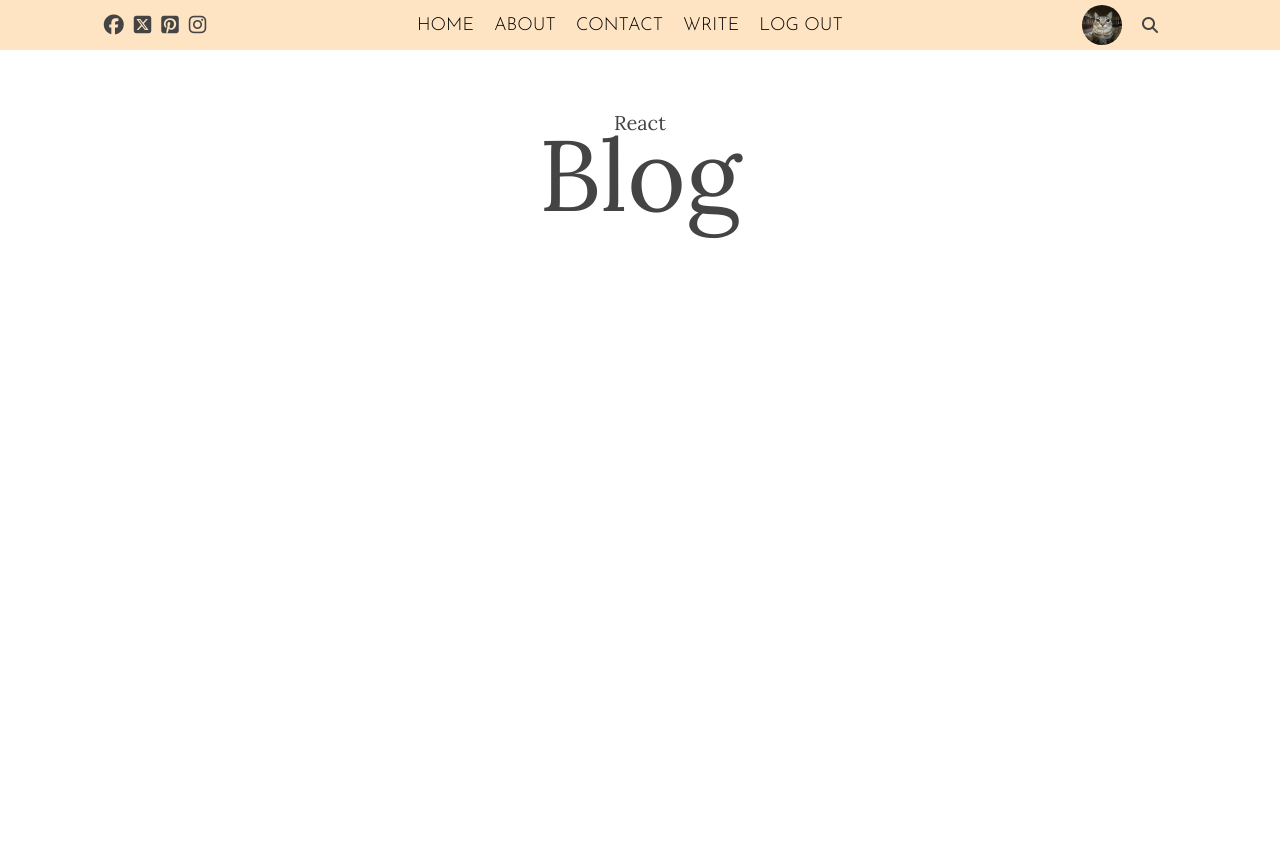
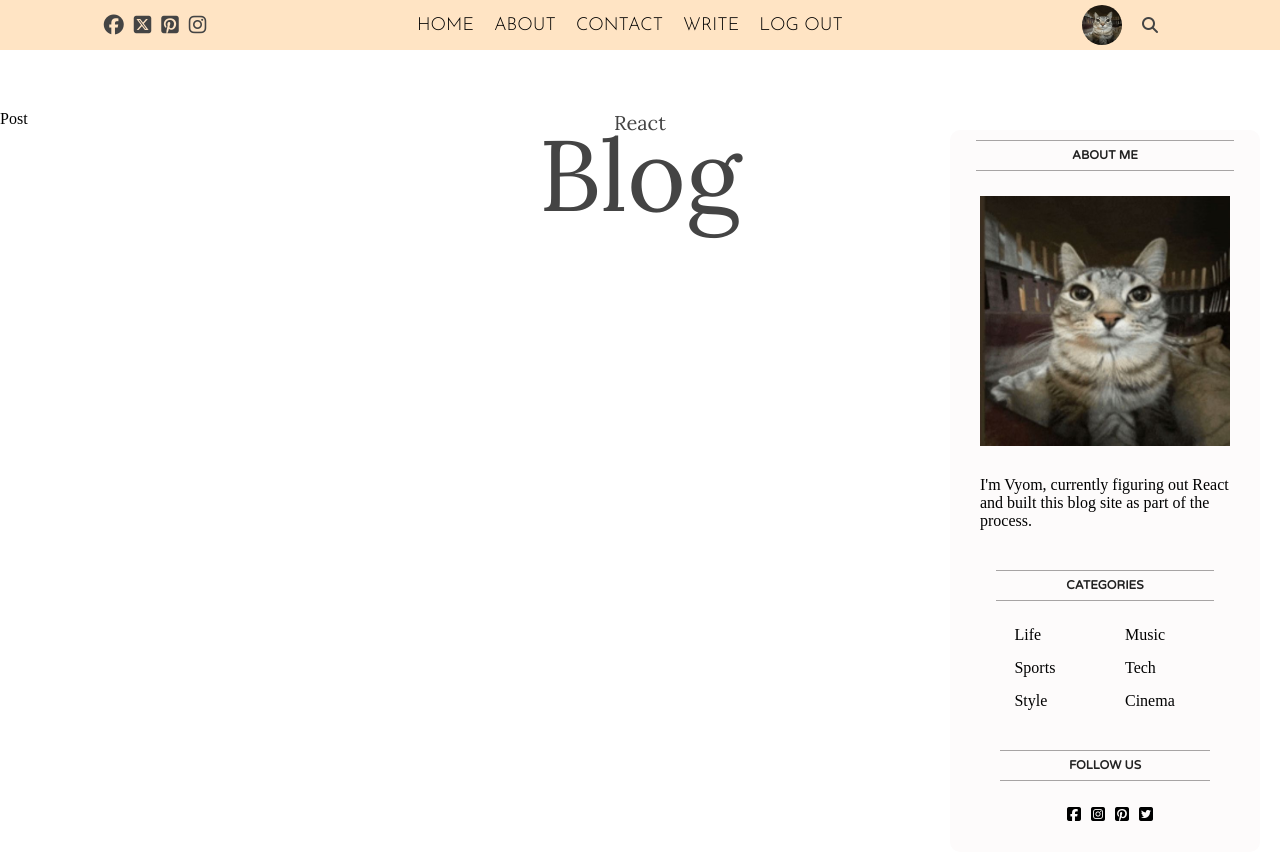
Before and after one commit to vyom10445/blog-website, a React (Vite) app: page / in a window 1280 px wide. Shown: the top 860 px of the page. Before the commit the page ends 800 px from the top, so only its background shows below. Built offline with nearby package versions, Linux system fonts and the light colour scheme.

Commit message:
add sidebar

```diff
--- /dev/null
+++ b/src/components/post/Post.jsx
@@ -0,0 +1,5 @@
+import "./post.css";
+
+export default function Post() {
+  return <div className="posts">Post</div>;
+}
--- /dev/null
+++ b/src/components/post/post.css
@@ -0,0 +1,3 @@
+.posts {
+  flex: 9;
+}
--- /dev/null
+++ b/src/components/sidebar/Sidebar.jsx
@@ -0,0 +1,36 @@
+import "./sidebar.css";
+
+export default function Sidebar() {
+  return (
+    <div className="sidebar">
+      <div className="sidebarItem">
+        <span className="sidebarTitle">ABOUT ME</span>
+        <img src="./car.jpg" alt="" />
+        <p>
+          I'm Vyom, currently figuring out React and built this blog site as
+          part of the process.
+        </p>
+      </div>
+      <div className="sidebarItem">
+        <span className="sidebarTitle">CATEGORIES</span>
+        <ul className="sidebarList">
+          <li className="sidebarListItem">Life</li>
+          <li className="sidebarListItem">Music</li>
+          <li className="sidebarListItem">Sports</li>
+          <li className="sidebarListItem">Tech</li>
+          <li className="sidebarListItem">Style</li>
+          <li className="sidebarListItem">Cinema</li>
+        </ul>
+      </div>
+      <div className="sidebarItem">
+        <span className="sidebarTitle">FOLLOW US</span>
+        <div className="sidebarSocial">
+          <i className="sidebarIcon fab fa-facebook-square"></i>
+          <i className="sidebarIcon fab fa-instagram-square"></i>
+          <i className="sidebarIcon fab fa-pinterest-square"></i>
+          <i className="sidebarIcon fab fa-twitter-square"></i>
+        </div>
+      </div>
+    </div>
+  );
+}
--- /dev/null
+++ b/src/components/sidebar/sidebar.css
@@ -0,0 +1,66 @@
+.sidebar {
+  flex: 3;
+  height: fit-content;
+  margin: 20px;
+  padding-bottom: 30px;
+  background-color: #fdfbfb;
+  border-radius: 10px;
+  display: flex;
+  flex-direction: column;
+  align-items: center;
+}
+
+.sidebarItem {
+  display: flex;
+  flex-direction: column;
+  align-items: center;
+}
+
+.sidebarTitle {
+  margin: 10px;
+  padding: 5px;
+  width: 80%;
+  border-top: solid 1px #a7a4a4;
+  border-bottom: solid 1px #a7a4a4;
+  text-align: center;
+  font-family: "Varela Round", sans-serif;
+  font-size: 12px;
+  line-height: 19px;
+  color: #222222;
+  font-weight: 600;
+}
+
+.sidebarItem > img {
+  margin-top: 15px;
+  width: 250px;
+  height: 250px;
+}
+
+.sidebarItem > p {
+  padding: 30px;
+}
+
+.sidebarList {
+  list-style-type: none;
+  margin-bottom: 30px;
+}
+
+.sidebarListItem {
+  display: inline-block;
+  width: 50%;
+  margin-top: 15px;
+  cursor: pointer;
+}
+
+.sidebarSocial {
+  margin-top: 15px;
+  width: 250px;
+  display: flex;
+  align-items: center;
+  justify-content: center;
+}
+
+.sidebarIcon {
+  font-size: 16px;
+  margin-left: 10px;
+}
--- a/src/pages/home/Home.jsx
+++ b/src/pages/home/Home.jsx
@@ -1,10 +1,16 @@
 import Header from "../../components/header/Header";
+import Post from "../../components/post/Post";
+import Sidebar from "../../components/sidebar/Sidebar";
 import "./home.css";
 
 export default function Home() {
   return (
-    <div className="home">
+    <>
       <Header />
-    </div>
+      <div className="home">
+        <Post />
+        <Sidebar />
+      </div>
+    </>
   );
 }
--- a/src/pages/home/home.css
+++ b/src/pages/home/home.css
@@ -0,0 +1,3 @@
+.home {
+  display: flex;
+}
```
